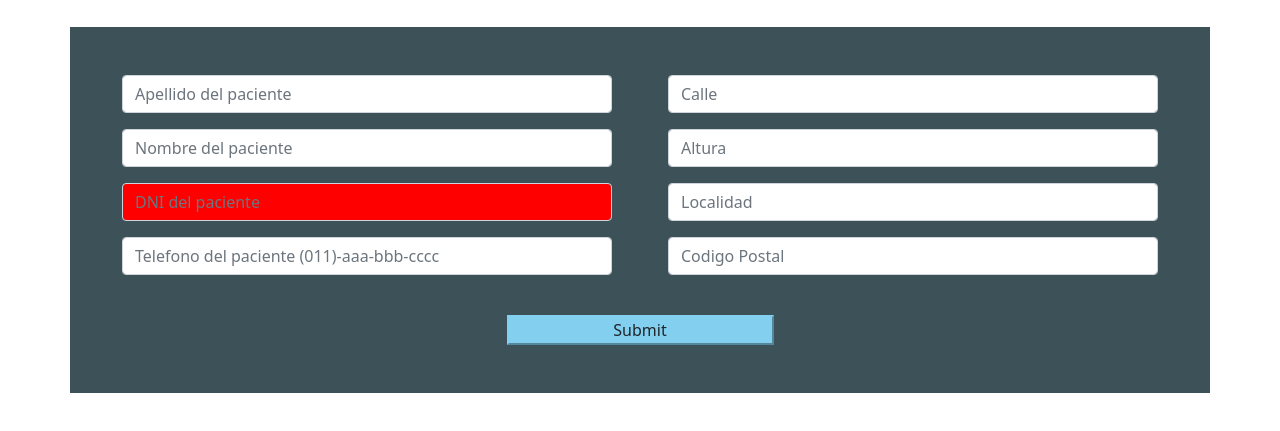
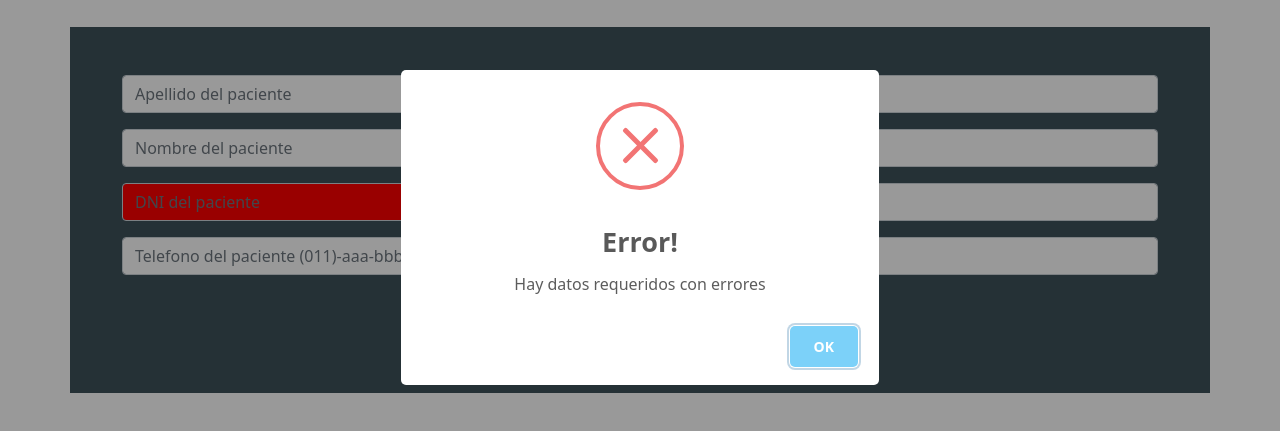
Before and after one commit to GRAVEDDIGER/AgendaDeTurnos, a website: page index.html in a window 1280 px wide. Both pictures are taken after a click on the input 640 px from the left and 503 px from the top of the page. Shown: the part 173-604 px from the top of the page. Drawn offline with nearby package versions, Linux system fonts and the light colour scheme.

Commit message:
Sweet Alert en form pacientes

```diff
--- a/index.html
+++ b/index.html
@@ -77,6 +77,8 @@
       </div>
     </div>
   </div>
+  <script src="https://unpkg.com/sweetalert/dist/sweetalert.min.js"></script>
+
   <script src="https://cdn.jsdelivr.net/npm/bootstrap@5.0.2/dist/js/bootstrap.bundle.min.js"
     integrity="sha384-MrcW6ZMFYlzcLA8Nl+NtUVF0sA7MsXsP1UyJoMp4YLEuNSfAP+JcXn/tWtIaxVXM"
     crossorigin="anonymous"></script>
--- a/paciente.js
+++ b/paciente.js
@@ -35,5 +35,11 @@ const enviarPaciente = document.getElementById("enviarPaciente").addEventListene
     ) {
         configurarPaciente(dniPaciente.value);
         PacienteObj.guardarLocal();
-    } else alert("Hay datos requeridos con errores");
+    } else {
+        swal({
+            title: "Error!",
+            text: "Hay datos requeridos con errores",
+            icon: "error",
+        });
+    } //alert("Hay datos requeridos con errores");
 });
```
Also changed, not shown: html/profesional.html (+2 -0 lines).
